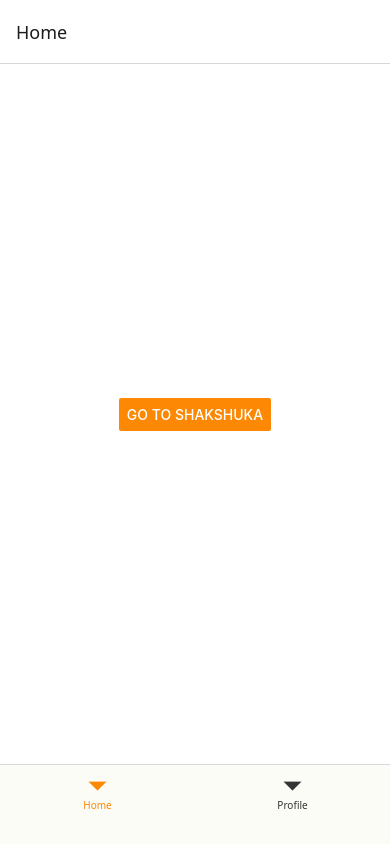
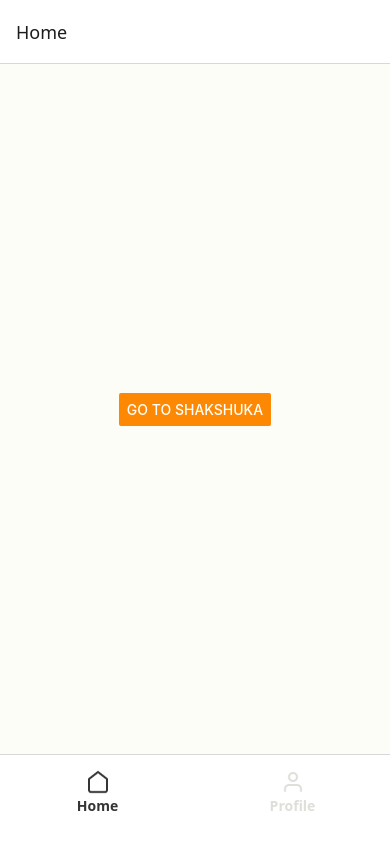
Before and after one commit to CalebTsui/IAT359-FinalProject-BiteWise, a React Native app: screen / in a window 390 px wide. Built offline with nearby package versions, Linux system fonts and the light colour scheme.

Commit message:
Edited bottom nav bar
Added icons and focus state

```diff
--- a/App.js
+++ b/App.js
@@ -1,20 +1,25 @@
-import { StatusBar } from 'expo-status-bar';
-import { StyleSheet, Text, View, Button } from 'react-native';
-import { NavigationContainer } from '@react-navigation/native';
+import { StatusBar } from "expo-status-bar";
+import { StyleSheet, Text, View, Button, Image } from "react-native";
+import { NavigationContainer } from "@react-navigation/native";
 import { createNativeStackNavigator } from "@react-navigation/native-stack";
 import { createBottomTabNavigator } from "@react-navigation/bottom-tabs";
-import React from 'react';
+import React from "react";
+
 import RecipeCard from "./src/screens/RecipeCard.js";
 import ProfileScreen from "./src/screens/ProfileScreen.js";
+
+
+import homeNav from "./assets/navBarIcons/homeNav.png";
+import profileNav from "./assets/navBarIcons/profileNav.png";
+
 
 const Stack = createNativeStackNavigator();
 const Tab = createBottomTabNavigator();
 
-// home screen
+// Home screen
 function HomeScreen({ navigation }) {
   return (
     <View style={styles.container}>
-
       <Button
         title="Go to Shakshuka"
         onPress={() => navigation.navigate("RecipeCard")}
@@ -25,33 +30,81 @@ function HomeScreen({ navigation }) {
   );
 }
 
+// Stack navigator for home
 function HomeStack() {
   return (
     <Stack.Navigator>
-      <Stack.Screen name="HomeMain" component={HomeScreen} options={{ title: "Home" }} />
-      <Stack.Screen name="RecipeCard" component={RecipeCard} options={{ title: "Vegan Shakshuka" }} />
+      <Stack.Screen
+        name="HomeMain"
+        component={HomeScreen}
+        options={{ title: "Home" }}
+      />
+      <Stack.Screen
+        name="RecipeCard"
+        component={RecipeCard}
+        options={{ title: "Vegan Shakshuka" }}
+      />
     </Stack.Navigator>
   );
 }
 
-// bottom nav
+// Main App
 export default function App() {
   return (
     <NavigationContainer>
       <Tab.Navigator
         screenOptions={{
           headerShown: false,
-          tabBarActiveTintColor: "#FD8803",
-          tabBarInactiveTintColor: "#343434",
+          tabBarActiveTintColor: "#343434",
+          tabBarInactiveTintColor: "#DEDFD9",
           tabBarStyle: {
-            backgroundColor: "#FBFCF6",
-            height: 80,
-            paddingBottom: 10,
+            backgroundColor: "#FFFFFF",
+            height: 90,
+            paddingTop: 8,
+          },
+          tabBarLabelStyle: {
+            fontSize: 14,
+            fontWeight: "600",
           },
         }}
       >
-        <Tab.Screen name="Home" component={HomeStack} />
-        <Tab.Screen name="Profile" component={ProfileScreen} />
+        {/* Home Nav */}
+        <Tab.Screen
+          name="Home"
+          component={HomeStack}
+          options={{
+            tabBarLabel: "Home",
+            tabBarIcon: ({ focused }) => (
+              <Image
+                source={homeNav}
+                style={{
+                  width: 24,
+                  height: 24,
+                  tintColor: focused ? "#343434" : "#DEDFD9",
+                }}
+              />
+            ),
+          }}
+        />
+
+        {/* Profile Nav */}
+        <Tab.Screen
+          name="Profile"
+          component={ProfileScreen}
+          options={{
+            tabBarLabel: "Profile",
+            tabBarIcon: ({ focused }) => (
+              <Image
+                source={profileNav}
+                style={{
+                  width: 24,
+                  height: 24,
+                  tintColor: focused ? "#343434" : "#DEDFD9",
+                }}
+              />
+            ),
+          }}
+        />
       </Tab.Navigator>
     </NavigationContainer>
   );
@@ -60,12 +113,8 @@ export default function App() {
 const styles = StyleSheet.create({
   container: {
     flex: 1,
-    backgroundColor: '#fff',
-    alignItems: 'center',
-    justifyContent: 'center',
-  },
-  header1: {
-    fontSize: 24,
-    marginBottom: 20,
+    backgroundColor: "#FCFDF7",
+    alignItems: "center",
+    justifyContent: "center",
   },
 });
```
Also changed, not shown: assets/navBarIcons/homeNav.png (added), assets/navBarIcons/profileNav.png (added).
